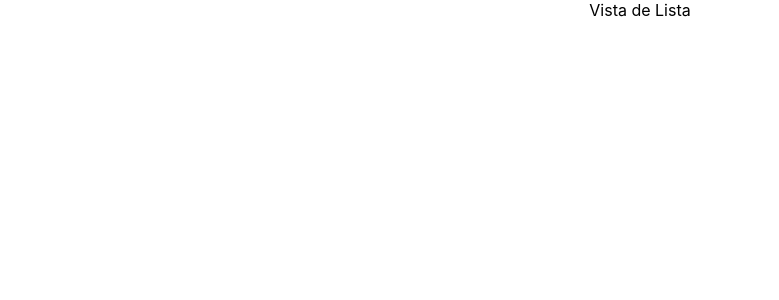
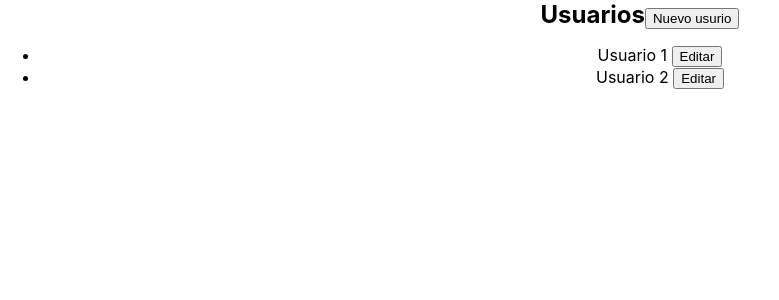
Before and after one commit to luisdiazvenero/mantenedor, a React (Create React App) app: page / in a window 1280 px wide. Shown: the top 300 px of the page, without its empty margins (0-779 px from the left). Built offline with nearby package versions, Linux system fonts and the light colour scheme.

Commit message:
armando vistas de usuario

```diff
--- a/src/App.js
+++ b/src/App.js
@@ -14,8 +14,8 @@ class App extends Component {
 
     return (
       <div className="App">
-        {ruta == 'lista' && <ViewList/>}
-        {ruta == 'formulario' && <UserForm/>}
+        {ruta === 'lista' && <ViewList/>}
+        {ruta === 'formulario' && <UserForm/>}
       </div>
     );
   }
--- /dev/null
+++ b/src/components/Cabecera.jsx
@@ -0,0 +1,19 @@
+import React, {Component} from 'react'
+
+const styles = {
+  inline: {
+    display: 'inline'
+  }
+}
+class Cabecera extends Component {
+  render(){
+    return(
+      <header>
+        <h2 style={styles.inline}>Usuarios</h2>
+        <button style={styles.inline}>Nuevo usurio</button>
+      </header>
+    )
+  }
+}
+
+export default Cabecera
--- /dev/null
+++ b/src/components/Lista.jsx
@@ -0,0 +1,14 @@
+import React, {Component} from 'react'
+
+class Lista extends Component {
+  render(){
+    return(
+      <ul>
+        <li>Usuario 1 <button>Editar</button></li>
+        <li>Usuario 2 <button>Editar</button></li>
+      </ul>
+    )
+  }
+}
+
+export default Lista
--- a/src/components/ViewList.jsx
+++ b/src/components/ViewList.jsx
@@ -1,9 +1,15 @@
 import React, {Component} from 'react'
+import Cabecera from './Cabecera'
+import Lista from './Lista'
 
 class ViewList extends Component {
   render(){
     return(
-      'Vista de Lista'
+      <div>
+        <Cabecera/>
+        <Lista/>
+      </div>
+
     )
   }
 }
```
